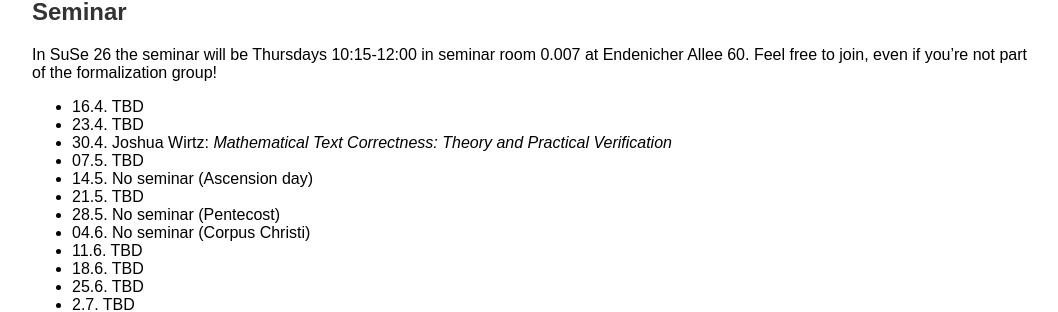
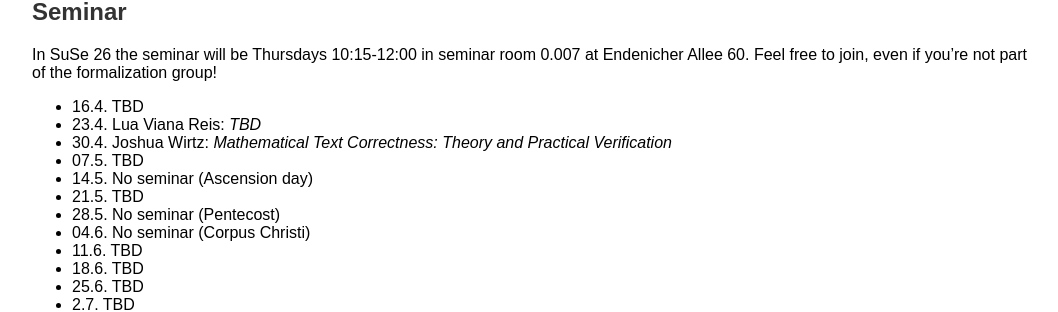
Before and after one commit to fpvandoorn/fpvandoorn.github.io, a Jekyll site: the page built from formalized-mathematics.md, in a window 1280 px wide and 900 px high, scrolled down 618 px. Shown: the part 144-456 px from the top of the window, without its empty margins (108-1166 px from the left). Built offline with Jekyll 4.4.1, drawn with Linux system fonts in a browser that asks for light colours; our own code applies the rules of GitHub Pages for plain Markdown files.

Commit message:
add talk Lua

```diff
--- a/formalized-mathematics.md
+++ b/formalized-mathematics.md
@@ -49,7 +49,7 @@ Student research assistants:
 In SuSe 26 the seminar will be Thursdays 10:15-12:00 in seminar room 0.007 at Endenicher Allee 60. Feel free to join, even if you're not part of the formalization group!
 
 * 16.4. TBD
-* 23.4. TBD
+* 23.4. Lua Viana Reis: *TBD*
 * 30.4. Joshua Wirtz: *Mathematical Text Correctness: Theory and Practical Verification*
 * 07.5. TBD <!-- Floris is giving a job talk, which could be an official seminar replacement -->
 * 14.5. No seminar (Ascension day)
```
